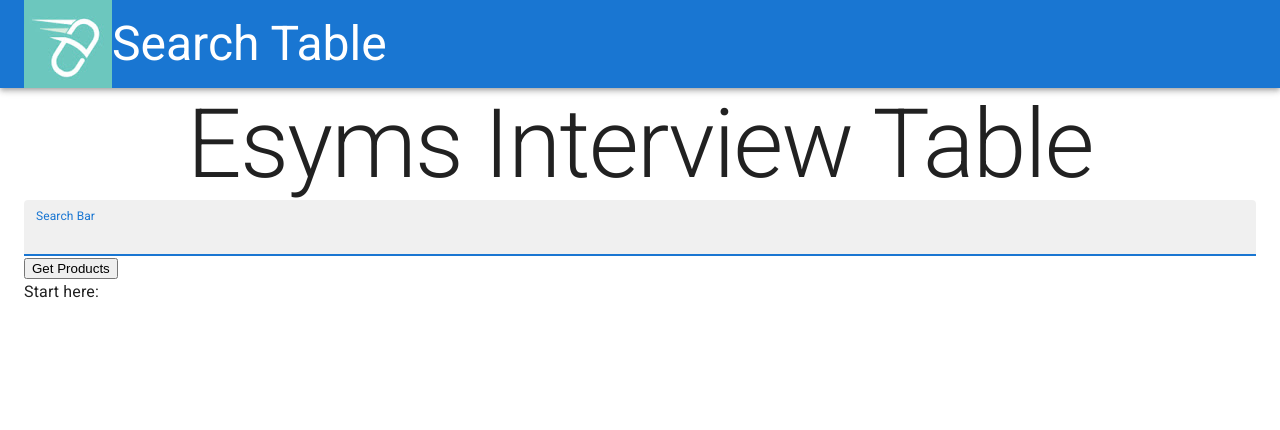
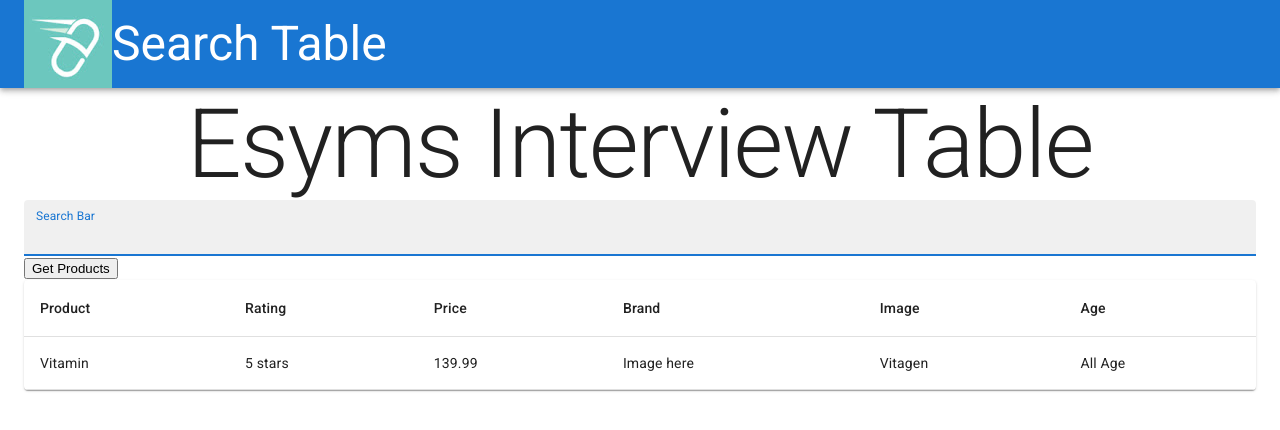
Before and after one commit to harrylew25/esyms-interview, a React (Create React App) app: page / in a window 1280 px wide. Shown: the top 430 px of the page. Built offline with nearby package versions, Linux system fonts and the light colour scheme.

Commit message:
Created a new table component to display the data

```diff
--- a/src/components/SearchBar.js
+++ b/src/components/SearchBar.js
@@ -1,14 +1,16 @@
 import React, { useState } from 'react';
-import { TextField, Typography } from '@mui/material';
+import { TextField, DataGrid } from '@mui/material';
+import SearchResult from './SearchResult';
+import dataFactory from '../utils/dataFactory';
 
 const SearchBar = () => {
   let timer;
   let [searchText, setSearchText] = useState('');
   let [products, setProducts] = useState([]);
 
+  //TODO: sanitizing the input
   const searchBarChangeHandler = (event) => {
     //adding a timeout to prevent recording of every single type
-    //TODO: sanitizing the input
     clearTimeout(timer);
     timer = setTimeout(() => {
       let items = event.target.value;
@@ -18,6 +20,7 @@ const SearchBar = () => {
 
   //TODO: Need to move this to separate file
   const fetchProducts = async () => {
+    //TODO: remember to change this back to the useState variable
     const text = 'multivitamin';
     let url = `https://staging-backend.esyms-api.com/esyms/website/product/front-condition?name=${text}`;
     const INIT = {
@@ -33,8 +36,13 @@ const SearchBar = () => {
         throw Error(`${response.status} ${response.statusText}`);
       }
       const responseObject = await response.json();
-      //TODO: Create a util script for to manage the object creation
-      setProducts(responseObject.results.docs);
+
+      const responseProducts = responseObject.results.docs;
+
+      const productArray = responseProducts.map((item) => {
+        return dataFactory(item);
+      });
+      setProducts(productArray);
     } catch (error) {
       throw Error(`Looks like there was a problem: ${error}`);
     }
@@ -53,16 +61,7 @@ const SearchBar = () => {
         fullWidth
       />
       <button onClick={fetchProducts}>Get Products</button>
-      <div id="searchResult">{`Start here: ${searchText}`}</div>
-      <div>
-        {products.map((product, index) => {
-          return (
-            <div id={product} key={index}>
-              {product}
-            </div>
-          );
-        })}
-      </div>
+      <SearchResult products={products} />
     </>
   );
 };
--- /dev/null
+++ b/src/components/SearchResult.js
@@ -0,0 +1,72 @@
+import React from 'react';
+import {
+  Table,
+  TableBody,
+  TableCell,
+  TableContainer,
+  TableHead,
+  TableRow,
+  Paper,
+} from '@mui/material';
+
+const SearchResult = ({ products }) => {
+  return (
+    <TableContainer component={Paper}>
+      <Table aria-label="Product Table">
+        <TableHead>
+          <TableRow>
+            {/* 6 cells */}
+            <TableCell>Product</TableCell>
+            <TableCell>Rating</TableCell>
+            <TableCell>Price</TableCell>
+            <TableCell>Brand</TableCell>
+            <TableCell>Image</TableCell>
+            <TableCell>Age</TableCell>
+          </TableRow>
+        </TableHead>
+        <TableBody>
+          <TableRow>
+            <TableCell>Vitamin</TableCell>
+            <TableCell>5 stars</TableCell>
+            <TableCell>139.99</TableCell>
+            <TableCell>Image here</TableCell>
+            <TableCell>Vitagen</TableCell>
+            <TableCell>All Age</TableCell>
+          </TableRow>
+          {products.map(
+            ({
+              id,
+              name,
+              price,
+              specialPrice,
+              rating,
+              imageLink,
+              brand,
+              age,
+            }) => {
+              return (
+                <TableRow id={id} key={id}>
+                  <TableCell>{name}</TableCell>
+                  <TableCell>{`${
+                    rating !== null ? rating : 0
+                  } stars`}</TableCell>
+                  <TableCell>{`${price} || ${specialPrice}`}</TableCell>
+                  <TableCell>
+                    <img
+                      src={`https://cdn.esyms.com/${imageLink}`}
+                      alt={name}
+                    />
+                  </TableCell>
+                  <TableCell>{brand}</TableCell>
+                  <TableCell>{age}</TableCell>
+                </TableRow>
+              );
+            }
+          )}
+        </TableBody>
+      </Table>
+    </TableContainer>
+  );
+};
+
+export default SearchResult;
```
